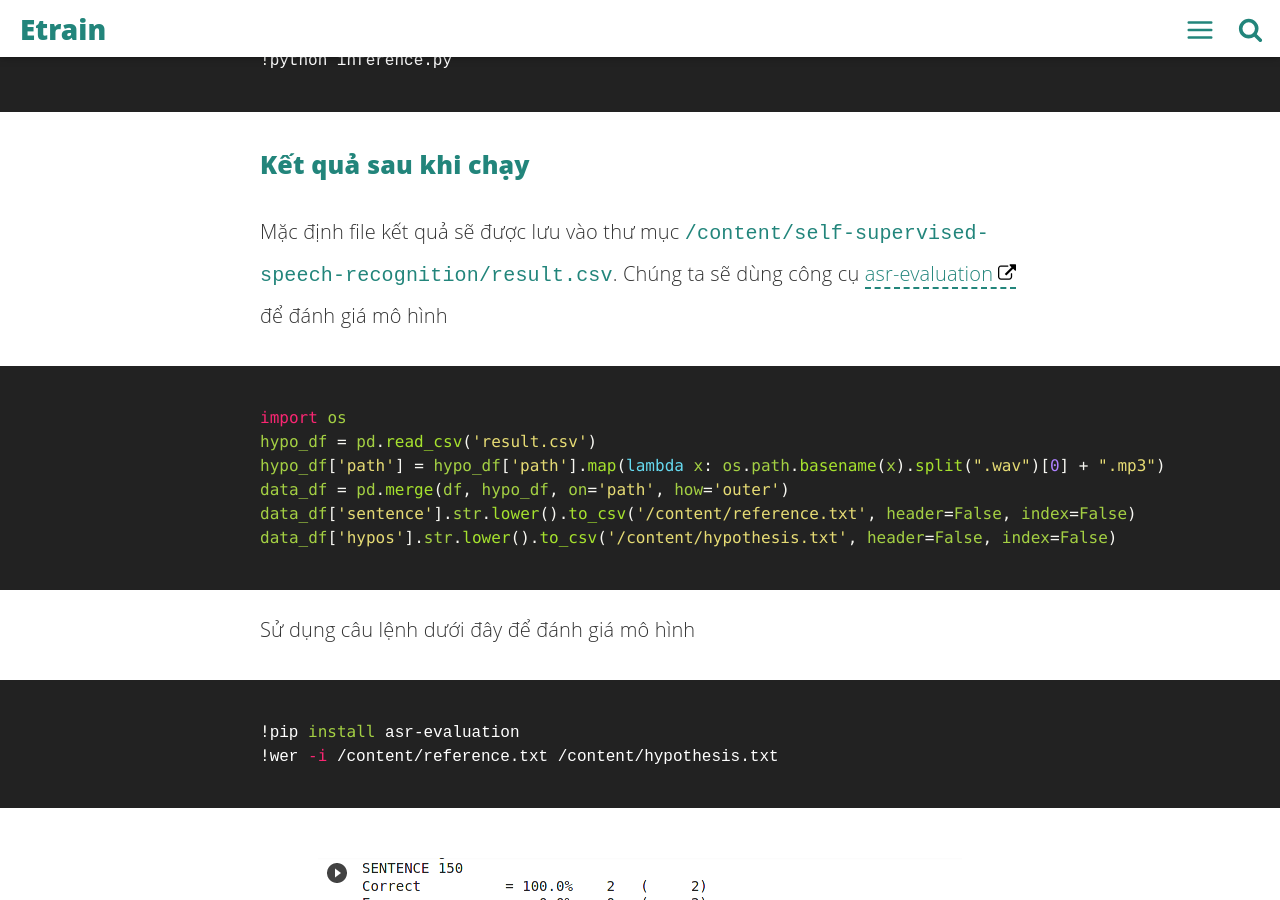
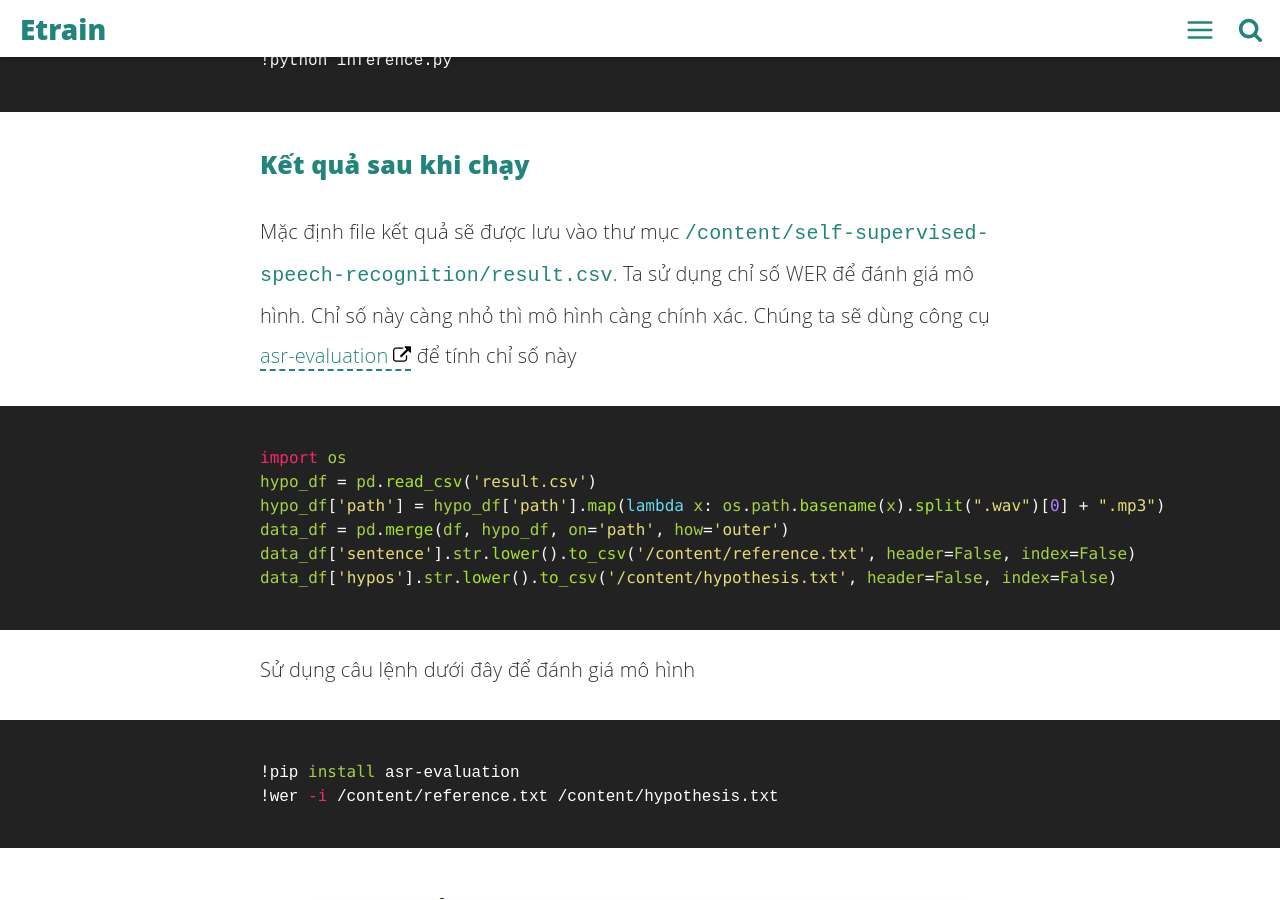
Before and after one commit to etrain-xyz/etrain, a Jekyll site: the page built from _posts/2021-01-15-speech-to-text.md, in a window 1280 px wide and 900 px high, scrolled down 7616 px. Built offline with Jekyll 4.4.1, drawn with Linux system fonts in a browser that asks for light colours.

````diff
--- a/_posts/2021-01-15-speech-to-text.md
+++ b/_posts/2021-01-15-speech-to-text.md
@@ -198,8 +198,7 @@ Cuối cùng là chạy file inference để xem kết quả
 
 ### Kết quả sau khi chạy
 
-Mặc định file kết quả sẽ được lưu vào thư mục `/content/self-supervised-speech-recognition/result.csv`.
-Chúng ta sẽ dùng công cụ [asr-evaluation](https://github.com/belambert/asr-evaluation) để đánh giá mô hình
+Mặc định file kết quả sẽ được lưu vào thư mục `/content/self-supervised-speech-recognition/result.csv`. Ta sử dụng chỉ số WER để đánh giá mô hình. Chỉ số này càng nhỏ thì mô hình càng chính xác. Chúng ta sẽ dùng công cụ [asr-evaluation](https://github.com/belambert/asr-evaluation) để tính chỉ số này
 
 ```python
 import os
````
Also changed, not shown: _posts/en/2021-01-15-speech-to-text.md (+1 -1 lines).
